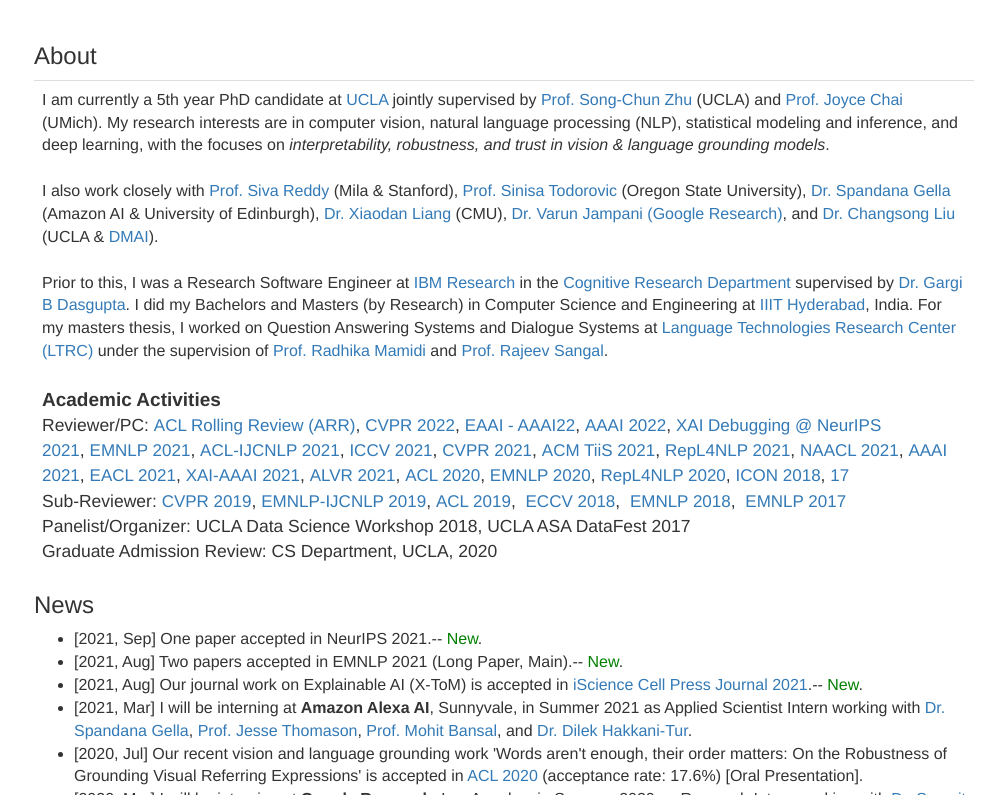
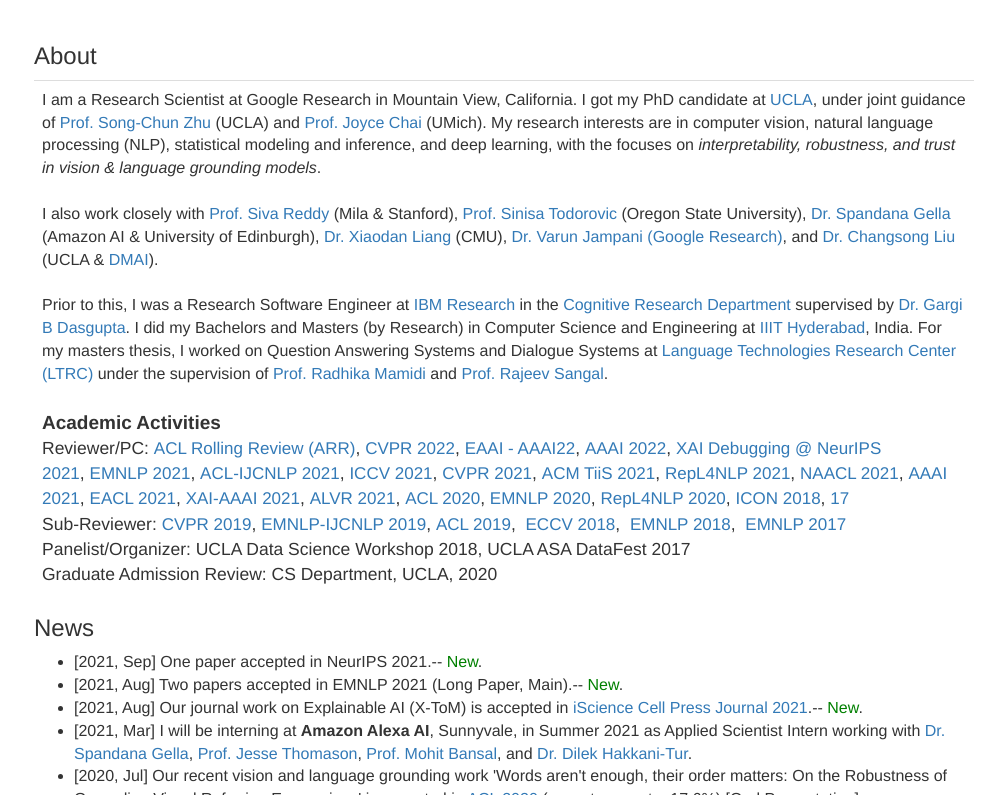
Before and after one commit to arjunakula/arjunakula.github.io, a plain HTML site: page index.html in a window 1280 px wide. Shown: the part 328-1123 px from the top of the page, without its empty margins (136-1141 px from the left). Drawn offline with Linux system fonts and the light colour scheme.

Commit message:
Update index.html

```diff
--- a/index.html
+++ b/index.html
@@ -122,7 +122,9 @@ margin-left: 13px;
 		</td></tr>
 	    -->
 		<tr><td>
-          I am currently a 5th year PhD candidate at  <a href="http://www.ucla.edu/" target="_blank">UCLA</a> jointly supervised by <a href="http://www.stat.ucla.edu/~sczhu/" target="_blank">Prof. Song-Chun Zhu</a> (UCLA) and <a href="http://www.cse.msu.edu/~jchai/" target="_blank">Prof. Joyce Chai</a> (UMich).
+          I am a Research Scientist at Google Research in Mountain View, California.
+
+	I got my PhD candidate at  <a href="http://www.ucla.edu/" target="_blank">UCLA</a>, under joint guidance of <a href="http://www.stat.ucla.edu/~sczhu/" target="_blank">Prof. Song-Chun Zhu</a> (UCLA) and <a href="http://www.cse.msu.edu/~jchai/" target="_blank">Prof. Joyce Chai</a> (UMich).
 My research interests are in computer vision, natural language processing (NLP), statistical modeling and inference, and deep learning, with the focuses on <i> interpretability, robustness, and trust in vision & language grounding models</i>.<br /> <br />
 
 			I also work closely with <a href="https://sivareddy.in/" target="_blank">Prof. Siva Reddy</a> (Mila & Stanford), <a href="http://web.engr.oregonstate.edu/~sinisa/" target="_blank">Prof. Sinisa Todorovic</a> (Oregon State University),  <a href="http://spandanagella.com/" target="_blank">Dr. Spandana Gella</a> (Amazon AI & University of Edinburgh), <a href="https://www.cs.cmu.edu/~xiaodan1/" target="_blank">Dr. Xiaodan Liang</a> (CMU), <a href="https://varunjampani.github.io/" target="_blank">Dr. Varun Jampani (Google Research)</a>, and  <a href="https://scholar.google.com/citations?user=x_cL5pQAAAAJ&hl=en" target="_blank">Dr. Changsong Liu</a> (UCLA & <a href="https://dm.ai" target="_blank">DMAI</a>).
```
